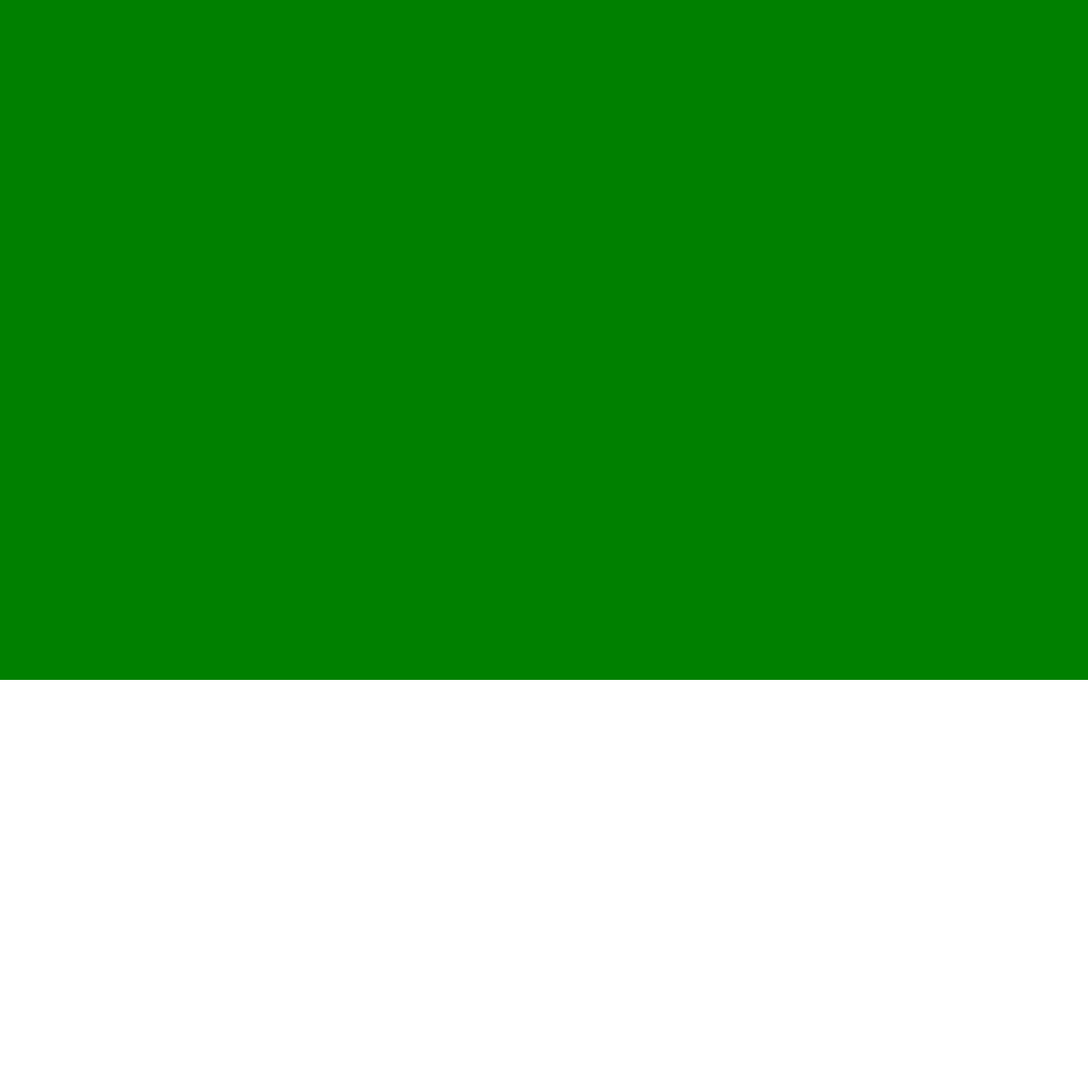
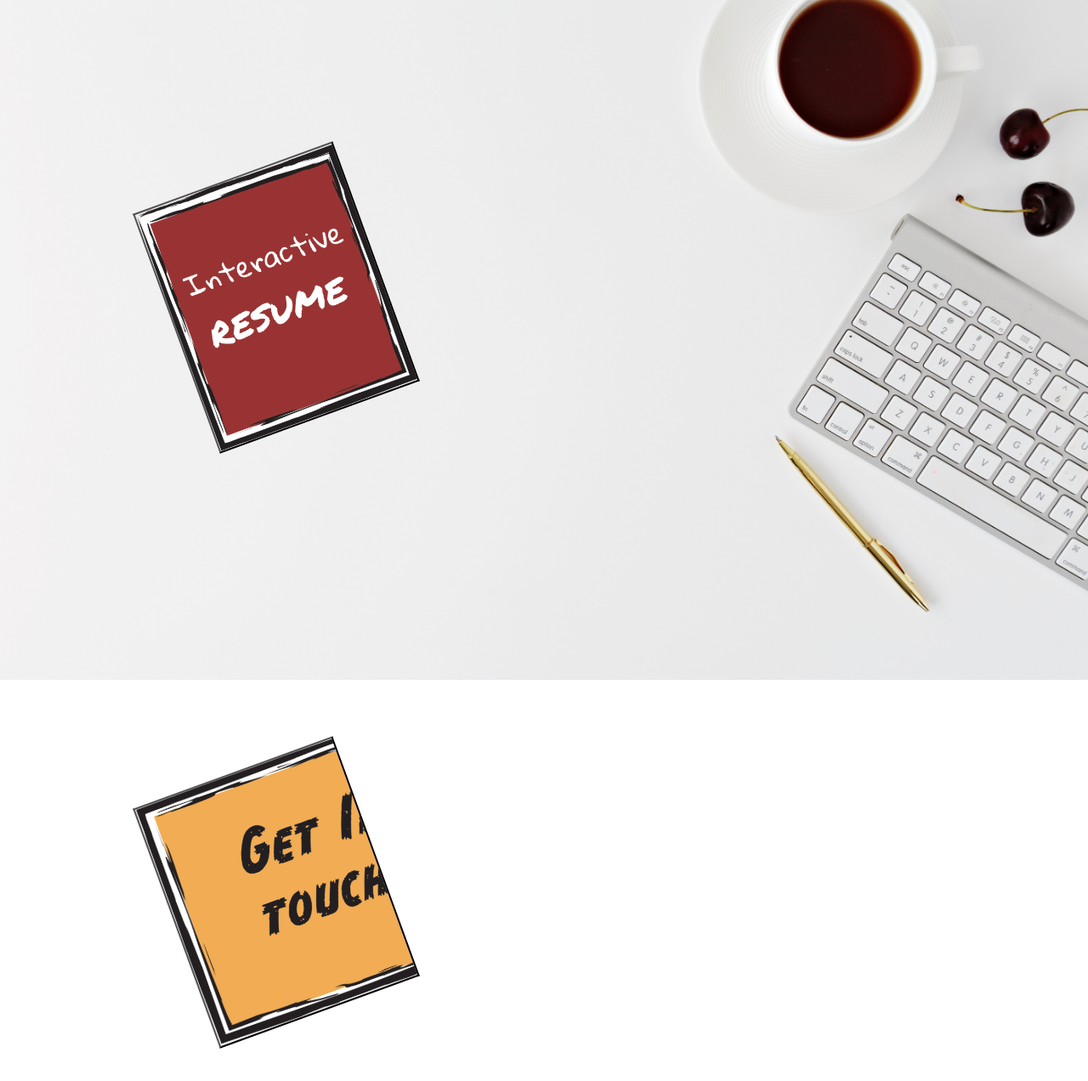
Before and after one commit to Lizzyfemme/interactive-resume, a React (Create React App) app: page / in a window 1280 px wide. Shown: the top 1272 px of the page at 85% size. Before the commit the page ends 800 px from the top, so only its background shows below. Built offline with nearby package versions, Linux system fonts and the light colour scheme.

Commit message:
homepage components added

```diff
--- a/src/App.js
+++ b/src/App.js
@@ -2,11 +2,16 @@ import React from "react";
 
 import "./App.css";
 import HomeBackground from "./components/home/HomeBackground";
+import InteractiveResume from "./components/home/InteractiveResume";
+import GetInTouch from "./components/home/GetInTouch";
 
 function App() {
   return (
     <div className="App">
-      <HomeBackground></HomeBackground>
+      <HomeBackground>
+        <InteractiveResume></InteractiveResume>
+        <GetInTouch></GetInTouch>
+      </HomeBackground>
     </div>
   );
 }
--- /dev/null
+++ b/src/components/home/GetInTouch.js
@@ -0,0 +1,17 @@
+import getInTouch from "./get_in_touch.png";
+// import cell_image from "./landing_cell.jpg";
+import styled from "styled-components";
+
+const GetInTouch = styled.button`
+  background-image: url(${getInTouch});
+  object-fit: cover;
+  height: 300px;
+  width: 250px;
+  margin: 200px;
+  background-size: cover;
+  transform: rotate(-20deg);
+`;
+export default GetInTouch;
+// @media screen and (max-width: 500px) {
+//   background-image: url(${cell_image});
+// }
--- a/src/components/home/HomeBackground.js
+++ b/src/components/home/HomeBackground.js
@@ -1,19 +1,18 @@
-// import landing_image from "./leone-venter-unsplash.jpg";
+import desktop_image from "./leone-venter-unsplash.jpg";
 // import cell_image from "./landing_cell.jpg";
 import styled from "styled-components";
 
 const HomeBackground = styled.div`
   height: 100vh;
   width: 100vw;
-  background-color: green;
+  background-image: url(${desktop_image});
+  background-position: center top;
+  object-fit: cover;
+  background-repeat: no-repeat;
+  background-size: cover;
+  background-attachment: fixed;
 `;
 export default HomeBackground;
 // @media screen and (max-width: 500px) {
 //   background-image: url(${cell_image});
 // }
-// background-position: center top;
-// object-fit: cover;
-// background-repeat: no-repeat;
-// background-size: cover;
-// background-attachment: fixed;
-// background-image: url(${landing_image});
--- /dev/null
+++ b/src/components/home/InteractiveResume.js
@@ -0,0 +1,17 @@
+import interactiveResume from "./interactive_resume.png";
+// import cell_image from "./landing_cell.jpg";
+import styled from "styled-components";
+
+const InteractiveResume = styled.button`
+  background-image: url(${interactiveResume});
+  object-fit: cover;
+  height: 300px;
+  width: 250px;
+  margin: 200px;
+  background-size: cover;
+  transform: rotate(-20deg);
+`;
+export default InteractiveResume;
+// @media screen and (max-width: 500px) {
+//   background-image: url(${cell_image});
+// }
```
Also changed, not shown: src/components/home/get_in_touch.png (added), src/components/home/interactive_resume.png (added).
